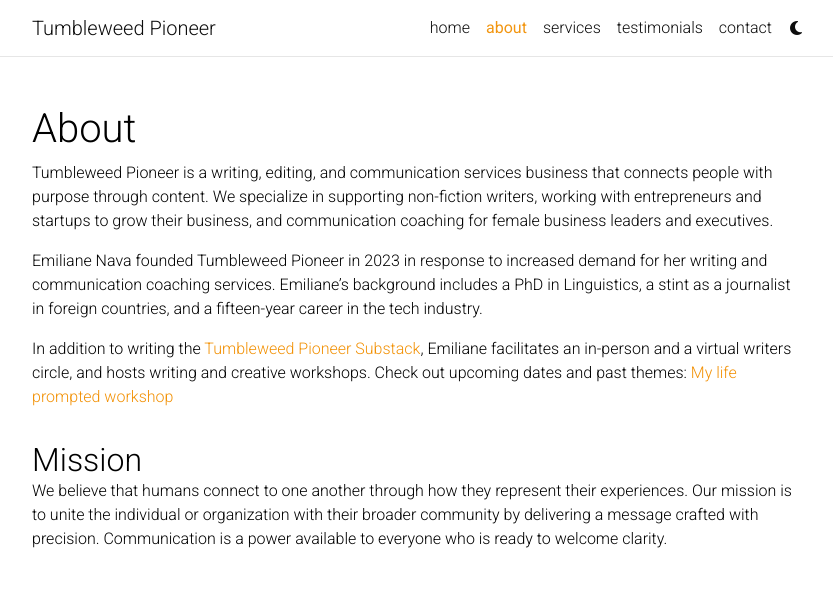
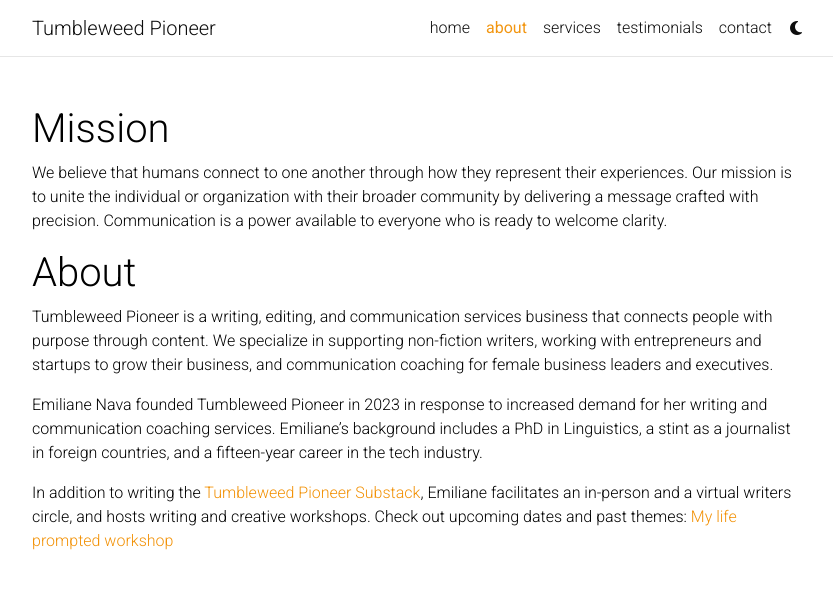
Before and after one commit to kndl/tumbleweed-pioneer, a Jekyll site: the page built from _pages/about.md, in a window 1280 px wide. Shown: the top 589 px of the page, without its empty margins (223-1056 px from the left). Built offline with Jekyll 4.4.1, drawn with Linux system fonts in a browser that asks for light colours; a style sheet for code colours, icons or effects is not loaded.

```diff
--- a/_pages/about.md
+++ b/_pages/about.md
@@ -6,12 +6,12 @@ nav: true
 nav_order: 1
 ---
 
+# Mission
+We believe that humans connect to one another through how they represent their experiences. Our mission is to unite the individual or organization with their broader community by delivering a message crafted with precision. Communication is a power available to everyone who is ready to welcome clarity.
+
 # About
 Tumbleweed Pioneer is a writing, editing, and communication services business that connects people with purpose through content. We specialize in supporting non-fiction writers, working with entrepreneurs and startups to grow their business, and communication coaching for female business leaders and executives.
 
 Emiliane Nava founded Tumbleweed Pioneer in 2023 in response to increased demand for her writing and communication coaching services. Emiliane’s background includes a PhD in Linguistics, a stint as a journalist in foreign countries, and a fifteen-year career in the tech industry.
 
 In addition to writing the [Tumbleweed Pioneer Substack](https://tumbleweedpioneer.substack.com/), Emiliane facilitates an in-person and  a virtual writers circle, and hosts writing and creative workshops. Check out upcoming dates and past themes: [My life prompted workshop](https://mylifeprompted.com/)
-
-## Mission
-We believe that humans connect to one another through how they represent their experiences. Our mission is to unite the individual or organization with their broader community by delivering a message crafted with precision. Communication is a power available to everyone who is ready to welcome clarity.
```
